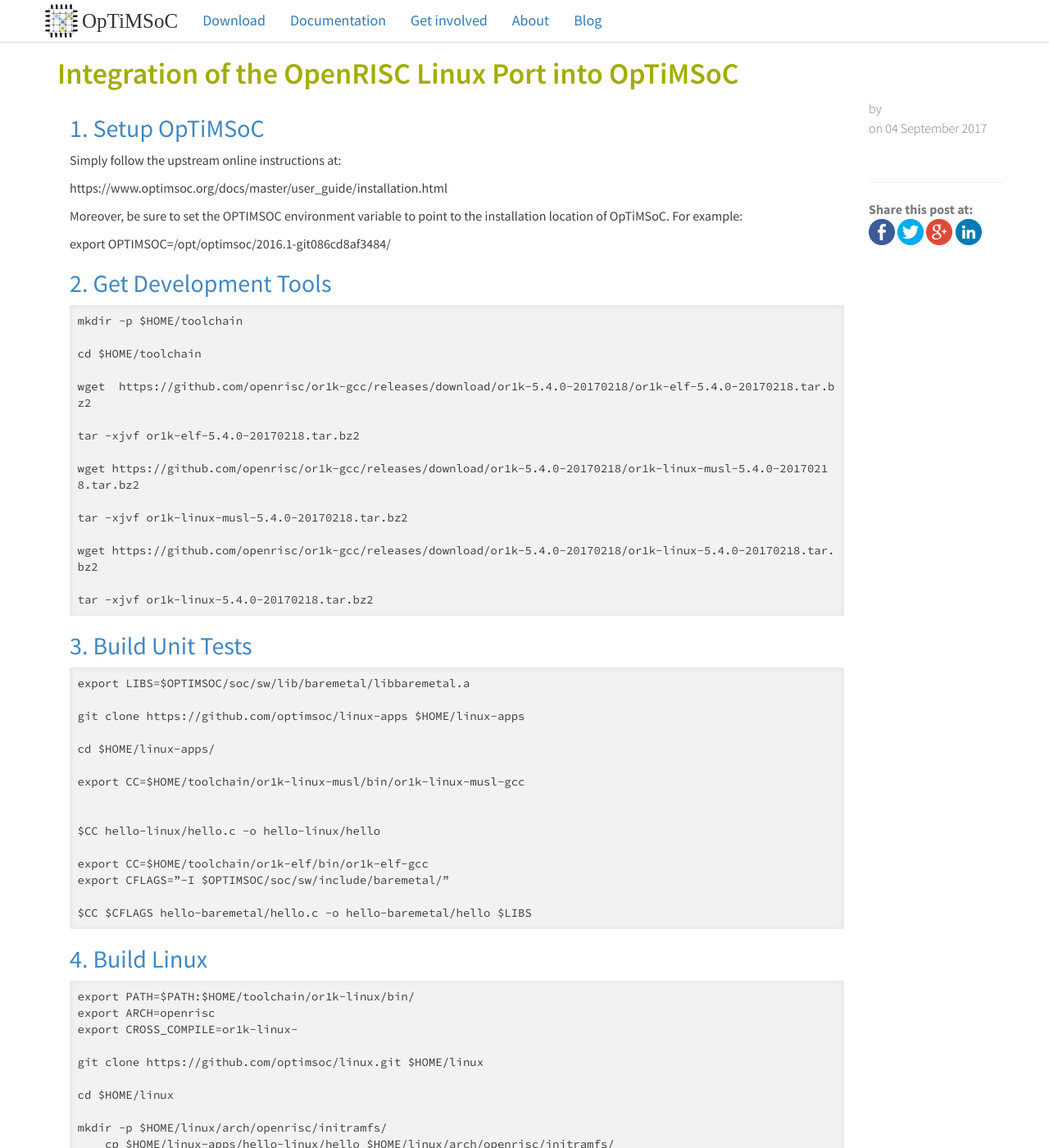
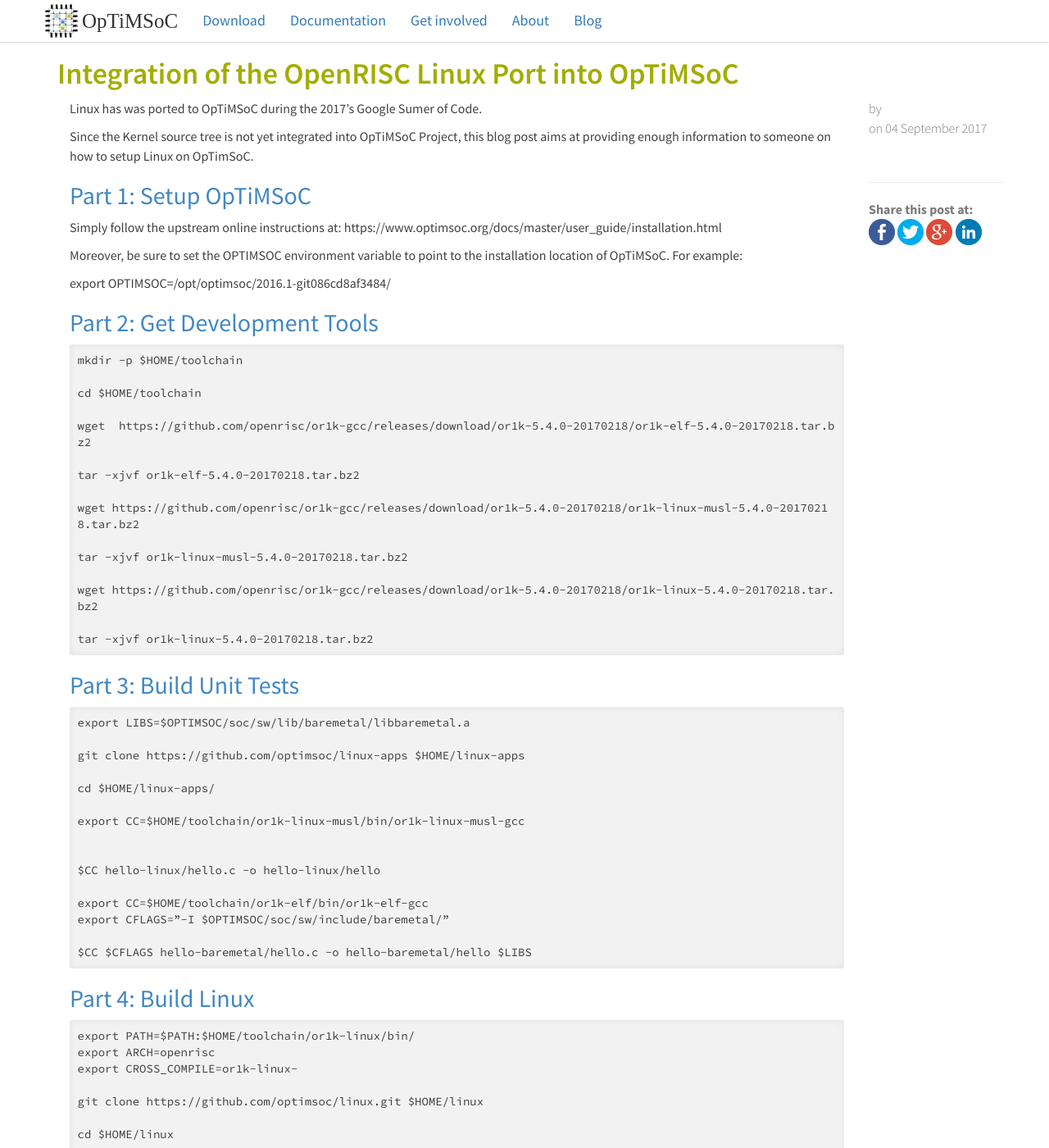
Before and after one commit to optimsoc/optimsoc-web, a Jekyll site: the page built from _posts/2017-09-04-gsoc2917.md, in a window 1280 px wide and 1400 px high. Shown: the whole window at 82% size. Built offline with Jekyll 4.4.1, drawn with Linux system fonts in a browser that asks for light colours; nearby versions of some CDN libraries; some web fonts are replaced; some of the changed text lies outside the part shown.

Commit message:
Update 2017-09-04-gsoc2917.md

````diff
--- a/_posts/2017-09-04-gsoc2917.md
+++ b/_posts/2017-09-04-gsoc2917.md
@@ -6,18 +6,20 @@ categories: general
 author: ppenna
 ---
 
-## 1. Setup OpTiMSoC
+Linux has was ported to OpTiMSoC during the 2017's Google Sumer of Code.
 
-Simply follow the upstream online instructions at:
+Since the Kernel source tree is not yet integrated into OpTiMSoC Project, this blog post aims at providing enough information to someone on how to setup Linux on OpTimSoC.
 
-https://www.optimsoc.org/docs/master/user_guide/installation.html
+## Part 1: Setup OpTiMSoC
+
+Simply follow the upstream online instructions at: https://www.optimsoc.org/docs/master/user_guide/installation.html
 
 Moreover, be sure to set the OPTIMSOC environment variable to point to the
 installation location of OpTiMSoC. For example:
 
 export OPTIMSOC=/opt/optimsoc/2016.1-git086cd8af3484/
 
-## 2. Get Development Tools
+## Part 2: Get Development Tools
 
 ```
 mkdir -p $HOME/toolchain
@@ -37,7 +39,7 @@ wget https://github.com/openrisc/or1k-gcc/releases/download/or1k-5.4.0-20170218/
 tar -xjvf or1k-linux-5.4.0-20170218.tar.bz2
 ```
 
-## 3. Build Unit Tests
+## Part 3: Build Unit Tests
 
 ```
 export LIBS=$OPTIMSOC/soc/sw/lib/baremetal/libbaremetal.a
@@ -57,7 +59,7 @@ export CFLAGS=”-I $OPTIMSOC/soc/sw/include/baremetal/”
 $CC $CFLAGS hello-baremetal/hello.c -o hello-baremetal/hello $LIBS
 ```
 
-## 4. Build Linux
+## Part 4: Build Linux
 
 ```
 export PATH=$PATH:$HOME/toolchain/or1k-linux/bin/
@@ -76,7 +78,7 @@ make modules
 make
 ```
 
-## 5. Run on Verilator
+## Part 5: Run on Verilator
 
 ```
 $OPTIMSOC/examples/sim/system_2x2_cccc/system_2x2_cccc_sim_dualcore_debug
````
